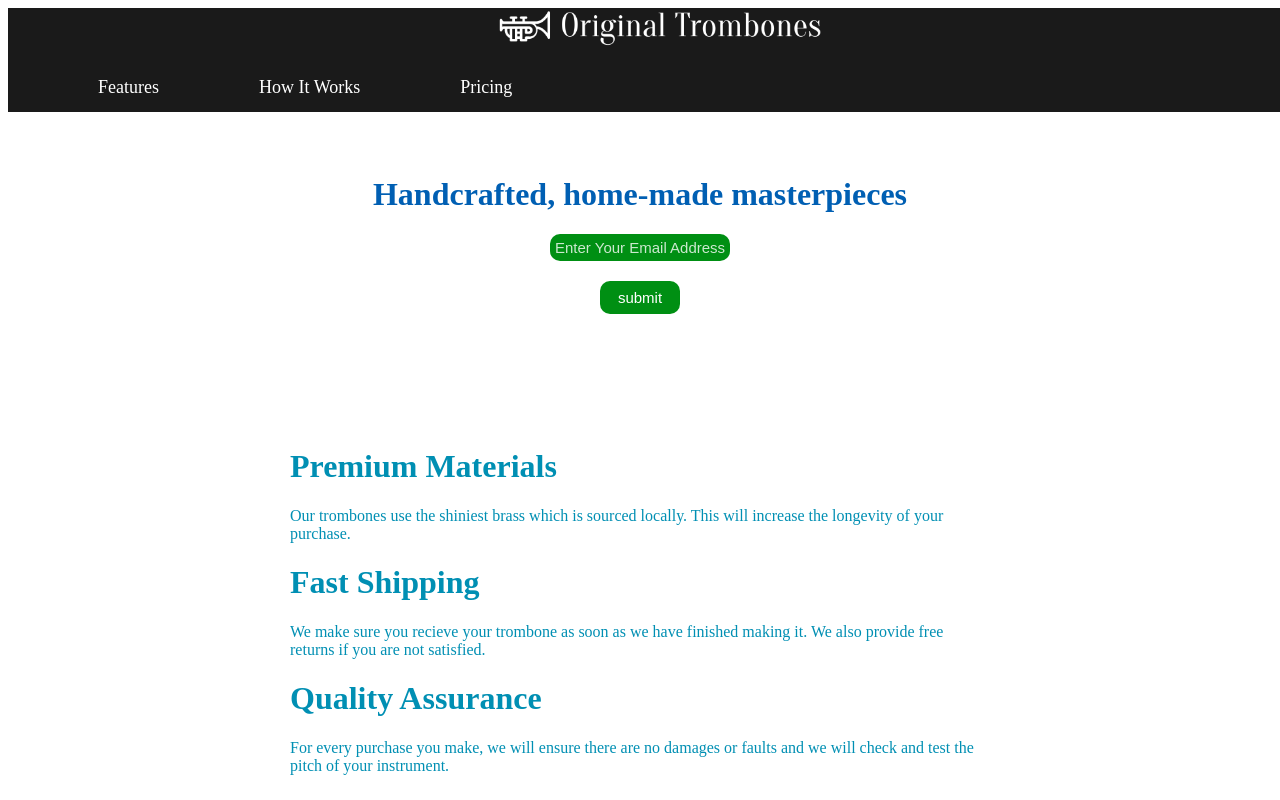
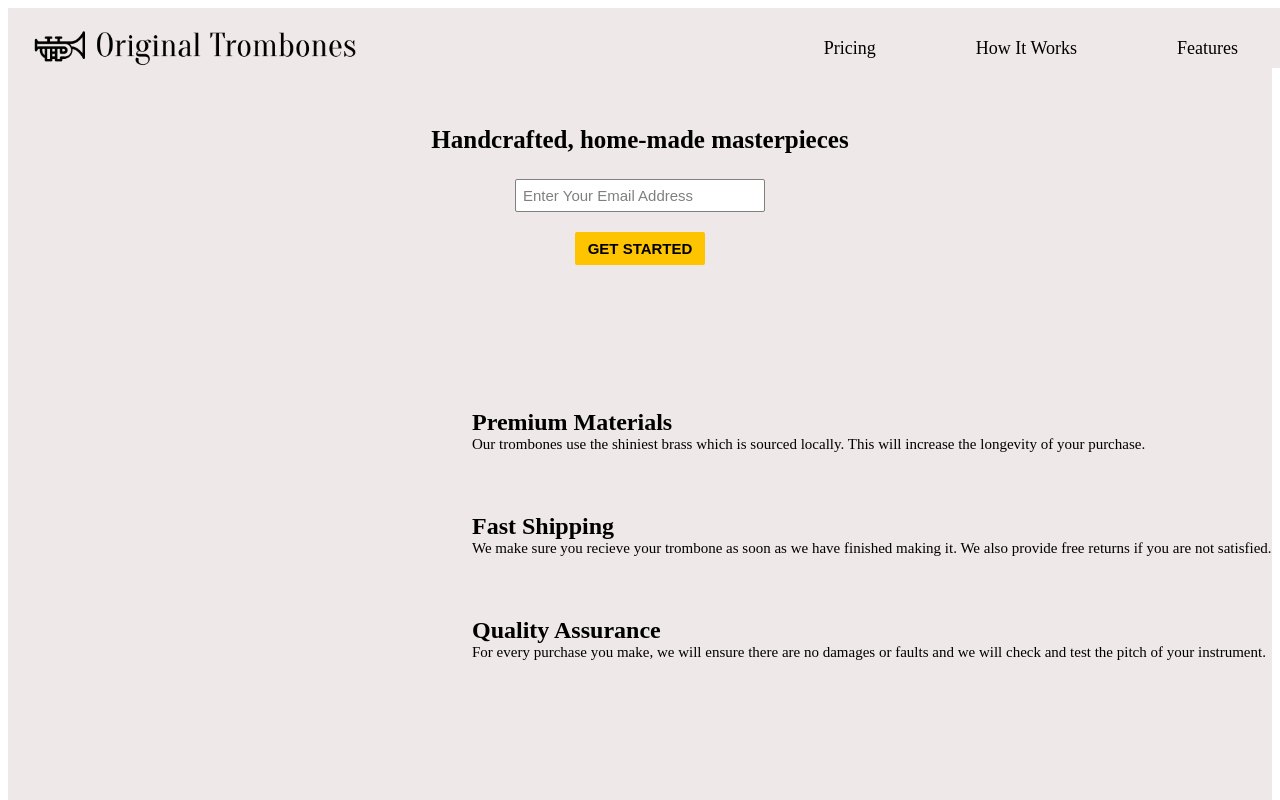
Before and after one commit to romeettalaviya/product_landing_page, a plain HTML site: page index.html in a window 1280 px wide. Shown: the top 800 px of the page. Drawn offline with Linux system fonts and the light colour scheme.

Commit message:
commit files...

```diff
--- a/css/product.css
+++ b/css/product.css
@@ -1,32 +1,35 @@
+.main {
+    background-color: rgb(238, 232, 232);
+}
+
 .header-img {
     width: 100%;
-    background-color: hsl(0, 0%, 10%);
     overflow: hidden;
     position: fixed;
+    background-color: rgb(238, 232, 232);
 }
 
 #header-img {
     width: 350px;
-    filter: invert(100%);
-    margin: auto;
+    margin-top: 20px;
     display: block;
+    float: left;
 }
 
 .nav-bar {
     overflow: hidden;
     position: fixed;
-    background-color: #1a1a1a;
     width: 100%;
-    top: 47px;
+
 }
 
 .nav-link {
-    color: white;
+    color: black;
     text-decoration: none;
     text-align: center;
     font-size: 18px;
     padding: 14px 50px;
-    float: left;
+    float: right;
     transition: background .5s ease;
 }
 
@@ -36,31 +39,32 @@
 }
 
 .title {
-    margin-top: 150px;
-    color: #005fb3;
+    margin-top: 100px;
+    color: black;
     text-align: center;
-
+    font-size: 25px;
+    font-weight: 600;
 }
 
 #mail {
     display: block;
     margin: auto;
-    width: 180px;
-    padding: 5px;
-    border-radius: 10px;
-    border: none;
-    background-color: #008f13;
+    width: 250px;
+    padding: 7px;
+    border-radius: 2px;
+    border: 1px solid gray;
+    background-color: white;
     font-size: 15px;
     transition: width .5s ease, background .5s ease;
 }
 
 #mail::placeholder {
-    color:white;
-    opacity: 80%;
+    color: black;
+    opacity: 50%;
 }
 
 #mail:hover {
-    background-color: #008fb3;
+    background-color: rgb(238, 232, 232);
     width: 300px;
 }
 
@@ -69,39 +73,45 @@
     margin: auto;
     padding: 8px;
     border: none;
-    border-radius: 10px;
-    width: 80px;
-    background-color: #008f13;
+    border-radius: 2px;
+    width: 130px;
+    background-color: rgb(255, 196, 0);
     margin-top: 20px;
-    color: white;
+    color: black;
     font-size: 15px;
+    font-weight: bold;
     transition: background .5s ease;
 }
 
 #submit:hover {
-    background-color: #008fb3;
-    width: 120px;
+    background-color: rgb(230, 159, 7);
 }
 
 .text {
-    width: 700px;
+    width: 800px;
     margin: auto;
-    color: #008fb3;
-    margin-top: 100px;
-    transition: text-shadow .5s ease;
+    color: black;
+    margin-top: 50px;
+    float: right;
 }
 
-.text:hover {
-    text-shadow: 0px 0px 10px;
+h2 {
+    margin-bottom: -15px;
+    margin-top: 60px;
 }
+
+p {
+    font-size: 15px;
+
+}
+
 
 #video {
     margin: auto;
     display: block;
-    margin-top: 100px;
+    margin-top: 500px;
     margin-bottom: 100px;
-    background-color: #008fb3;
-    padding: 5px;
+    padding: 10px;
 }
 
 .flex-container {
@@ -110,8 +120,9 @@
     text-align: center;
 }
 .product {
-    background-color: white;
-    margin: 20px;
+    background-color: rgb(238, 232, 232);
+    margin: 10px;
+    width: 600px;
     border: 1.2px solid black;
     transition: box-shadow .5s ease;
 }
@@ -121,7 +132,7 @@
 }
 
 .product-title {
-    padding: 10px;
+    padding: 3px;
     background-color: rgb(211, 210, 210);
     color: black;
     text-align: center;
--- a/index.html
+++ b/index.html
@@ -24,19 +24,19 @@
 
             <form id="form" action="https://www.freecodecamp.com/email-submit">
 
-                <h1 class="title">Handcrafted, home-made masterpieces</h1>
+                <p class="title">Handcrafted, home-made masterpieces</p>
                 <input id="mail" type="mail" name="mail" placeholder="Enter Your Email Address" button type="submit">
-                <input button id="submit" type="submit" value="submit">
+                <input button id="submit" type="submit" value="GET STARTED">
             </form><br>
 
             <div class="text" id="features">
-                <h1>Premium Materials</h1>
+                <h2>Premium Materials</h2>
                 <p> Our trombones use the shiniest brass which is sourced locally. This will increase the longevity of your purchase. </p>
 
-                <h1>Fast Shipping</h1>
+                <h2>Fast Shipping</h2>
                 <p> We make sure you recieve your trombone as soon as we have finished making it. We also provide free returns if you are not satisfied. </p>
 
-                <h1>Quality Assurance</h1>
+                <h2>Quality Assurance</h2>
                 <p> For every purchase you make, we will ensure there are no damages or faults and we will check and test the pitch of your instrument. </p>
             </div><br>
 
@@ -47,7 +47,7 @@
             <div id="pricing" class="flex-container">
                 <div class="product">
                     <div class="Product-title">
-                        <h1>Tenor Trombone</h1>
+                        <h3>Tenor Trombone</h3>
                     </div>
 
                     <div class="Product-description">
@@ -66,7 +66,7 @@
 
                 <div class="product">
                     <div class="Product-title">
-                        <h1>Bass Trombone</h1>
+                        <h3>Bass Trombone</h3>
                     </div>
 
                     <div class="Product-description">
@@ -85,7 +85,7 @@
 
                 <div class="product">
                     <div class="Product-title">
-                        <h1>Valve Trombone</h1>
+                        <h3>Valve Trombone</h3>
                     </div>
 
                     <div class="Product-description">
@@ -101,6 +101,7 @@
                     </div>
                 </div>
             </div>
+
         </div>
     </body>
 </html>
```
